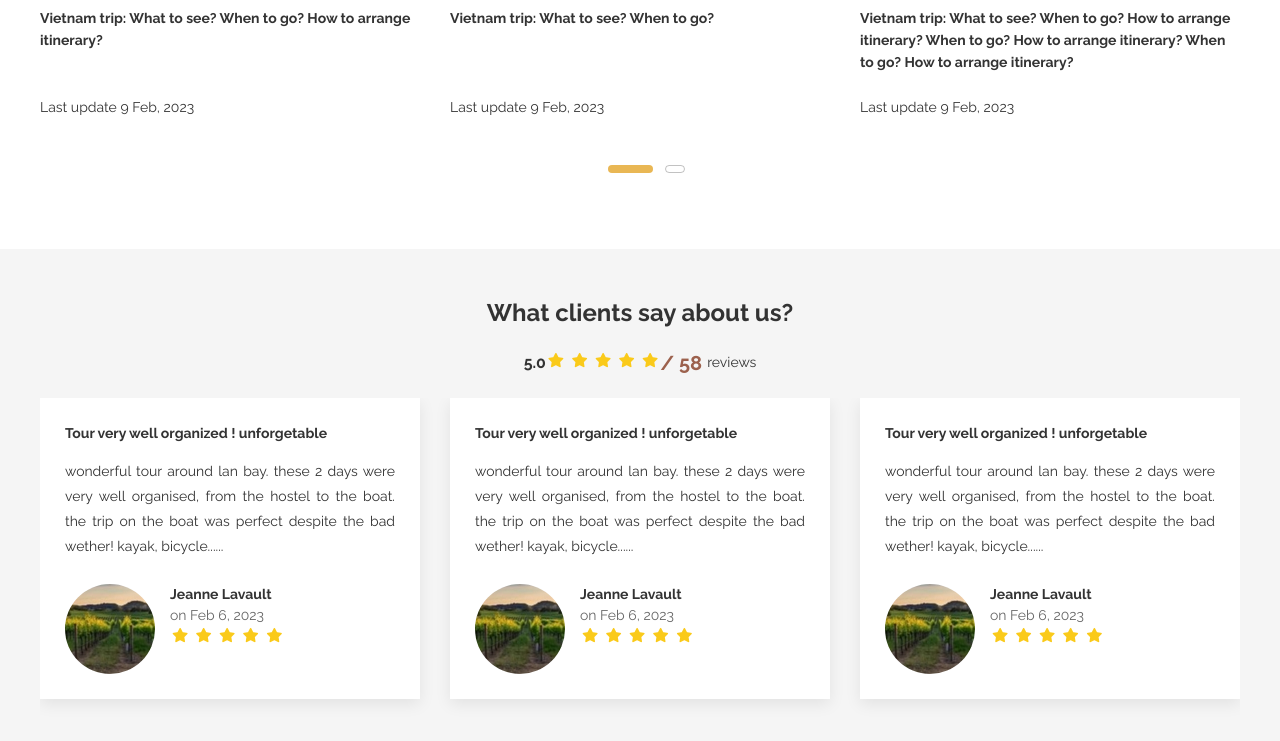
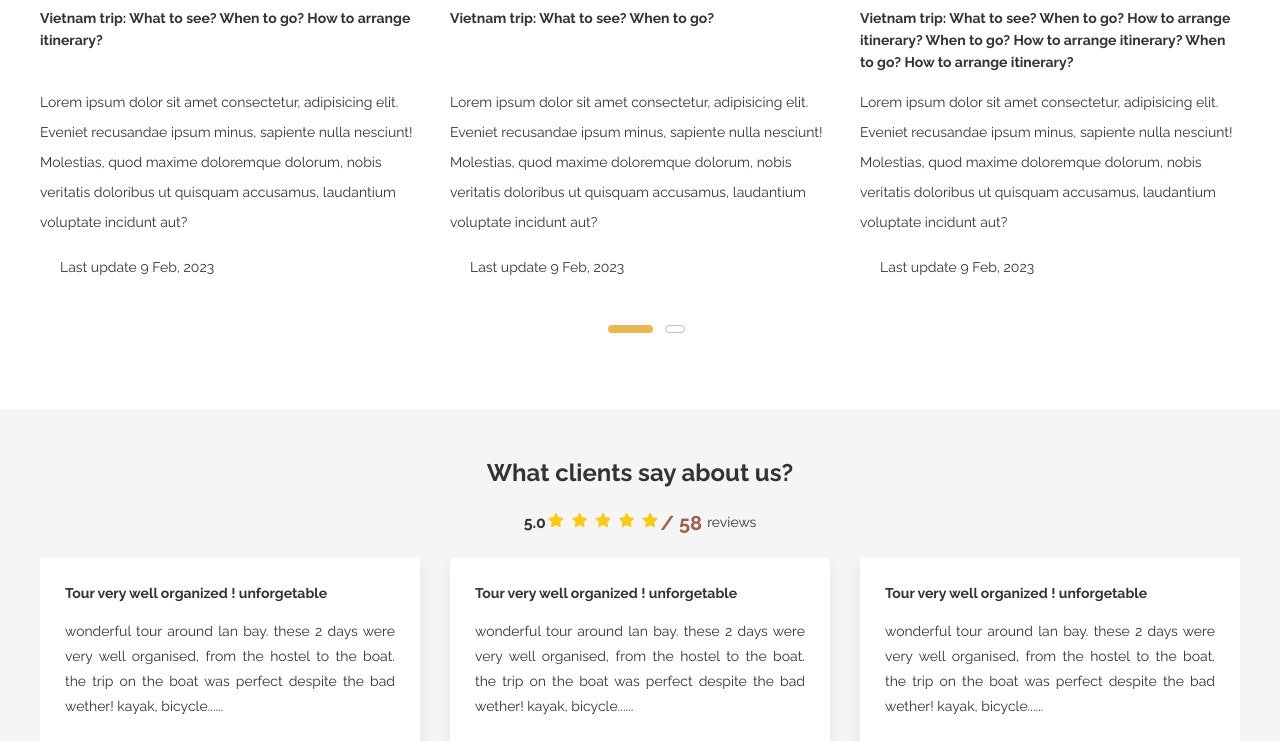
Before and after one commit to hungtech511/new-tour, a website: page index.html in a window 1280 px wide. Shown: the part 2827-3568 px from the top of the page. Drawn offline with nearby package versions, Linux system fonts and the light colour scheme.

Commit message:
change style of blog slider

```diff
--- a/assets/scss/components/_slider.scss
+++ b/assets/scss/components/_slider.scss
@@ -7,8 +7,20 @@
       min-height: 70px;
       line-height: 22px;
     }
+    p:not(.content__time){
+      margin-top:10px;
+      line-height: 30px;
+    }
     .content__time {
       margin: 20px 0;
+      position: relative;
+      padding-left:20px;
+      &::before{
+        content: "\f133";
+        position: absolute;
+        left:0;
+        font-family:"Font Awesome 5 Pro";
+      }
     }
   }
 }
--- a/index.html
+++ b/index.html
@@ -2027,6 +2027,7 @@
                     itinerary?</a
                   >
                 </h4>
+                <p>Lorem ipsum dolor sit amet consectetur, adipisicing elit. Eveniet recusandae ipsum minus, sapiente nulla nesciunt! Molestias, quod maxime doloremque dolorum, nobis veritatis doloribus ut quisquam accusamus, laudantium voluptate incidunt aut?</p>
                 <p class="content__time">Last update 9 Feb, 2023</p>
               </div>
             </div>
@@ -2047,6 +2048,7 @@
                     >Vietnam trip: What to see? When to go?</a
                   >
                 </h4>
+                <p>Lorem ipsum dolor sit amet consectetur, adipisicing elit. Eveniet recusandae ipsum minus, sapiente nulla nesciunt! Molestias, quod maxime doloremque dolorum, nobis veritatis doloribus ut quisquam accusamus, laudantium voluptate incidunt aut?</p>
                 <p class="content__time">Last update 9 Feb, 2023</p>
               </div>
             </div>
@@ -2069,6 +2071,7 @@
                     How to arrange itinerary?</a
                   >
                 </h4>
+                <p>Lorem ipsum dolor sit amet consectetur, adipisicing elit. Eveniet recusandae ipsum minus, sapiente nulla nesciunt! Molestias, quod maxime doloremque dolorum, nobis veritatis doloribus ut quisquam accusamus, laudantium voluptate incidunt aut?</p>
                 <p class="content__time">Last update 9 Feb, 2023</p>
               </div>
             </div>
@@ -2090,6 +2093,7 @@
                     itinerary?</a
                   >
                 </h4>
+                <p>Lorem ipsum dolor sit amet consectetur, adipisicing elit. Eveniet recusandae ipsum minus, sapiente nulla nesciunt! Molestias, quod maxime doloremque dolorum, nobis veritatis doloribus ut quisquam accusamus, laudantium voluptate incidunt aut?</p>
                 <p class="content__time">Last update 9 Feb, 2023</p>
               </div>
             </div>
@@ -2111,6 +2115,7 @@
                     itinerary?</a
                   >
                 </h4>
+                <p>Lorem ipsum dolor sit amet consectetur, adipisicing elit. Eveniet recusandae ipsum minus, sapiente nulla nesciunt! Molestias, quod maxime doloremque dolorum, nobis veritatis doloribus ut quisquam accusamus, laudantium voluptate incidunt aut?</p>
                 <p class="content__time">Last update 9 Feb, 2023</p>
               </div>
             </div>
```
Also changed, not shown: assets/css/page/home.css, assets/css/style.css, 2 other files.
